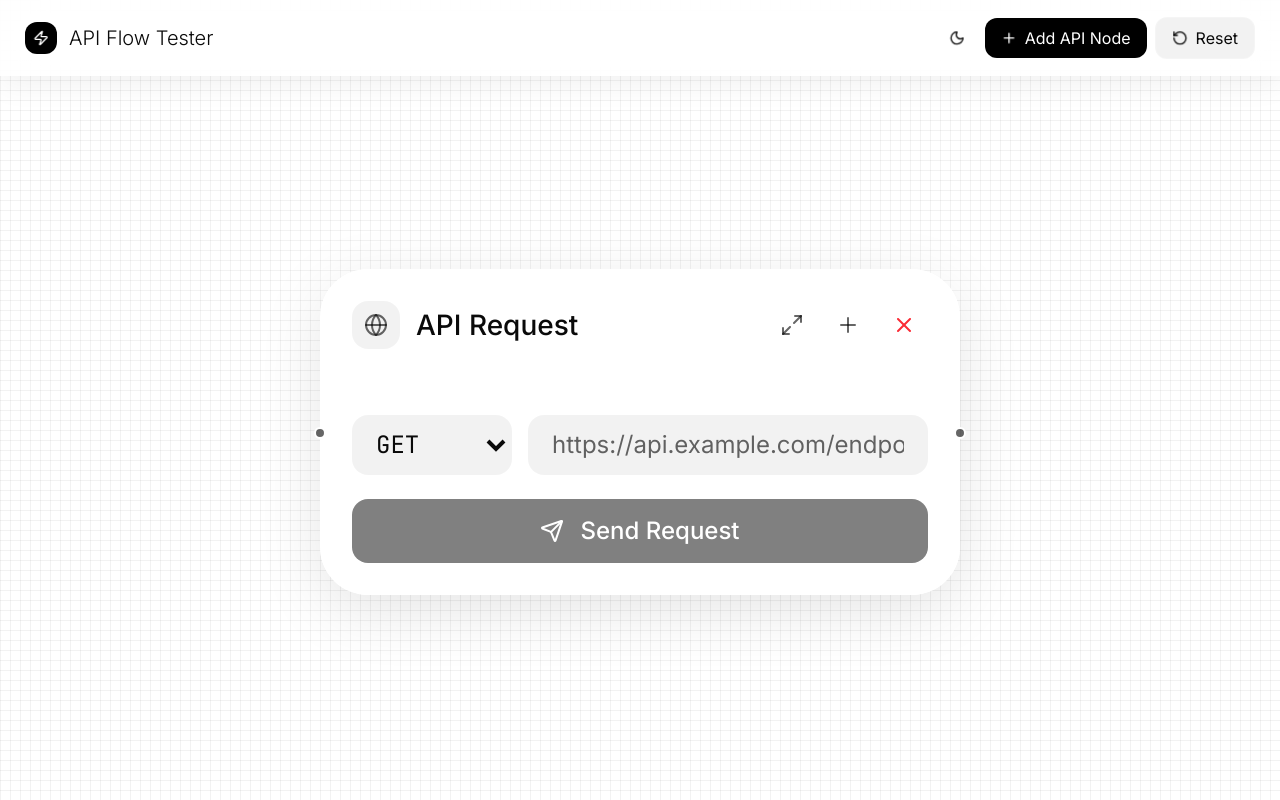
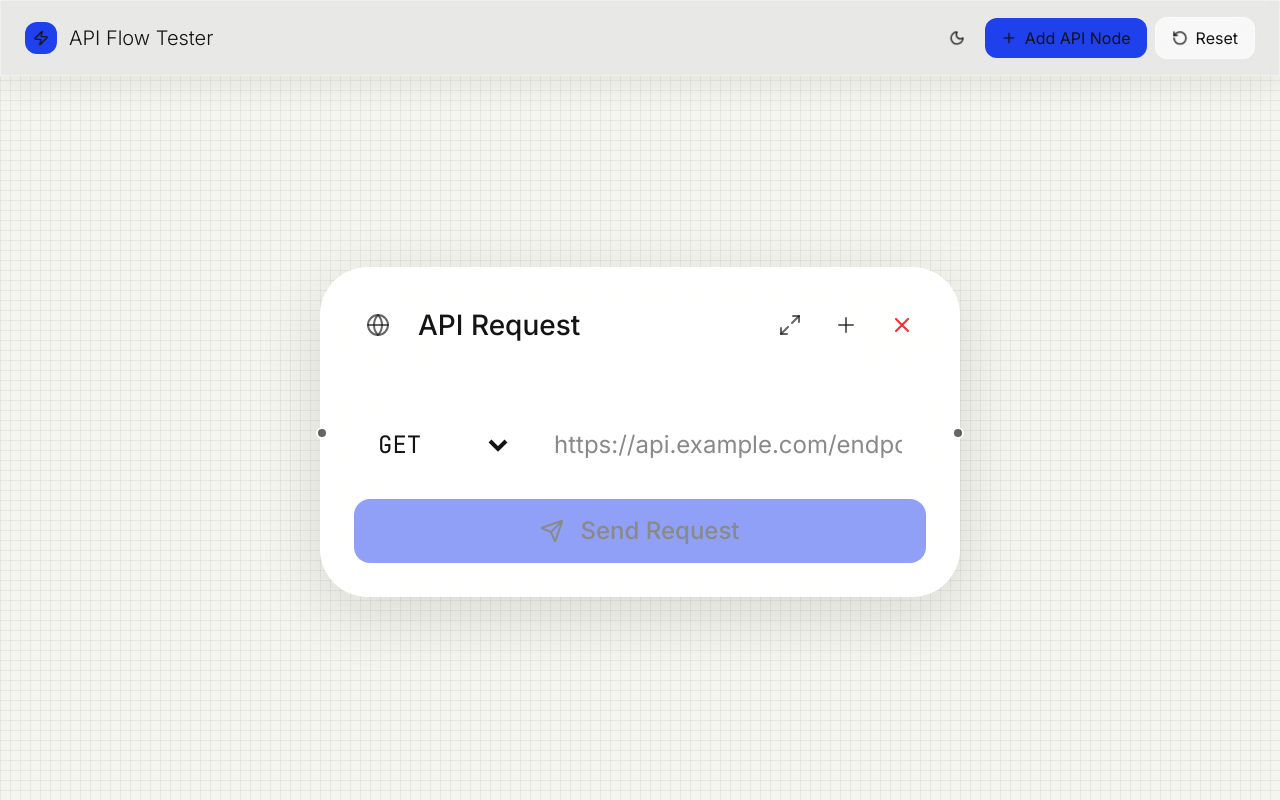
Before and after one commit to patelnilay251/api-tester, a Next.js app: page / in a window 1280 px wide. Built offline with nearby package versions, Linux system fonts and the light colour scheme; a web font is replaced by a local one.

Commit message:
"color palatte"

```diff
--- a/src/app/globals.css
+++ b/src/app/globals.css
@@ -1,53 +1,71 @@
 @import "tailwindcss";
 
 :root {
+  /* Color palette variables */
+  --color-blue: #1F40ED;
+  --color-black: #141414;
+  --color-beige: #F5F5F0;
+  --color-white: #FFFFFF;
+
   /* Light theme variables */
-  --background: #ffffff;
-  --foreground: #0a0a0a;
-  --glass: rgba(255, 255, 255, 0.85);
-  --glass-border: rgba(255, 255, 255, 0.2);
+  --background: var(--color-beige);
+  --foreground: var(--color-black);
+  --glass: rgba(230, 230, 230, 0.85);
+  --glass-border: rgba(255, 255, 255, 0.3);
   --accent: #f8f9fa;
-  --shadow: 0 8px 32px rgba(0, 0, 0, 0.06);
-  --shadow-lg: 0 20px 64px rgba(0, 0, 0, 0.12);
+  --shadow: 0 8px 32px rgba(20, 20, 20, 0.08);
+  --shadow-lg: 0 20px 64px rgba(20, 20, 20, 0.15);
 
   /* Canvas grid colors */
-  --grid-primary: rgba(0, 0, 0, 0.05);
-  --grid-secondary: rgba(0, 0, 0, 0.03);
-  --grid-accent: rgba(0, 0, 0, 0.08);
+  --grid-primary: rgba(20, 20, 20, 0.06);
+  --grid-secondary: rgba(20, 20, 20, 0.03);
+  --grid-accent: rgba(20, 20, 20, 0.1);
 
   /* Node colors */
   --node-bg: rgba(255, 255, 255, 0.95);
-  --node-border: rgba(255, 255, 255, 0.2);
-  --node-shadow: 0 8px 32px rgba(0, 0, 0, 0.1);
-  --node-header-bg: rgba(255, 255, 255, 0.1);
-  --node-input-bg: rgba(0, 0, 0, 0.05);
-  --node-text: #0a0a0a;
-  --node-text-muted: rgba(0, 0, 0, 0.6);
+  --node-border: rgba(255, 255, 255, 0.4);
+  --node-shadow: 0 8px 32px rgba(20, 20, 20, 0.12);
+  --node-header-bg: rgba(255, 255, 255, 0.2);
+  --node-input-bg: rgba(255, 255, 255, 0.6);
+  --node-text: var(--color-black);
+  --node-text-muted: rgba(20, 20, 20, 0.65);
+
+  /* Button colors */
+  --button-primary-bg: var(--color-blue);
+  --button-primary-text: var(--color-black);
+  --button-secondary-bg: rgba(255, 255, 255, 0.7);
+  --button-secondary-text: var(--color-black);
 }
 
 .dark {
   /* Dark theme variables */
-  --background: #0a0a0a;
-  --foreground: #ffffff;
+  --background: var(--color-black);
+  --foreground: var(--color-white);
   --glass: rgba(20, 20, 20, 0.85);
-  --glass-border: rgba(255, 255, 255, 0.1);
+  --glass-border: rgba(255, 255, 255, 0.15);
   --accent: #1a1a1a;
-  --shadow: 0 8px 32px rgba(0, 0, 0, 0.5);
-  --shadow-lg: 0 20px 64px rgba(0, 0, 0, 0.7);
+  --shadow: 0 8px 32px rgba(0, 0, 0, 0.6);
+  --shadow-lg: 0 20px 64px rgba(0, 0, 0, 0.8);
 
   /* Canvas grid colors */
-  --grid-primary: rgba(255, 255, 255, 0.05);
+  --grid-primary: rgba(255, 255, 255, 0.06);
   --grid-secondary: rgba(255, 255, 255, 0.03);
-  --grid-accent: rgba(255, 255, 255, 0.08);
+  --grid-accent: rgba(255, 255, 255, 0.1);
 
   /* Node colors */
   --node-bg: rgba(20, 20, 20, 0.95);
-  --node-border: rgba(255, 255, 255, 0.1);
-  --node-shadow: 0 8px 32px rgba(0, 0, 0, 0.3);
-  --node-header-bg: rgba(255, 255, 255, 0.05);
-  --node-input-bg: rgba(255, 255, 255, 0.05);
-  --node-text: #ffffff;
-  --node-text-muted: rgba(255, 255, 255, 0.6);
+  --node-border: rgba(255, 255, 255, 0.15);
+  --node-shadow: 0 8px 32px rgba(0, 0, 0, 0.4);
+  --node-header-bg: rgba(255, 255, 255, 0.08);
+  --node-input-bg: rgba(255, 255, 255, 0.08);
+  --node-text: var(--color-white);
+  --node-text-muted: rgba(255, 255, 255, 0.65);
+
+  /* Button colors */
+  --button-primary-bg: var(--color-beige);
+  --button-primary-text: var(--color-black);
+  --button-secondary-bg: rgba(255, 255, 255, 0.1);
+  --button-secondary-text: var(--color-white);
 }
 
 @theme inline {
@@ -204,6 +222,36 @@ body {
   transform: translateZ(0);
 }
 
+/* Enhanced glass effects for new color palette */
+.glass-themed {
+  background: var(--node-bg);
+  backdrop-filter: blur(20px);
+  -webkit-backdrop-filter: blur(20px);
+  border: 1px solid var(--node-border);
+  box-shadow: var(--node-shadow);
+  will-change: transform, opacity;
+  transform: translateZ(0);
+}
+
+.dark .glass-themed {
+  background: var(--node-bg);
+  border: 1px solid var(--node-border);
+  box-shadow: var(--node-shadow);
+}
+
+/* Button glass effects */
+.button-glass {
+  backdrop-filter: blur(10px);
+  -webkit-backdrop-filter: blur(10px);
+  transition: all 0.2s cubic-bezier(0.4, 0, 0.2, 1);
+}
+
+.button-glass:hover {
+  backdrop-filter: blur(15px);
+  -webkit-backdrop-filter: blur(15px);
+  transform: translateY(-1px);
+}
+
 /* High performance hover states */
 .hover-scale {
   transition: transform 0.1s cubic-bezier(0.4, 0, 0.2, 1);
--- a/src/app/page.tsx
+++ b/src/app/page.tsx
@@ -328,13 +328,14 @@ export default function Home() {
             <div
               className="w-8 h-8 rounded-xl flex items-center justify-center"
               style={{
-                backgroundColor: theme === 'dark' ? 'white' : 'black'
+                backgroundColor: 'var(--button-primary-bg)',
+                color: 'var(--button-primary-text)'
               }}
             >
               <Zap
                 className="w-4 h-4"
                 style={{
-                  color: theme === 'dark' ? 'black' : 'white'
+                  color: 'var(--button-primary-text)'
                 }}
               />
             </div>
@@ -349,8 +350,9 @@ export default function Home() {
           <div className="flex items-center gap-2">
             <button
               onClick={toggleTheme}
-              className="flex items-center gap-2 px-3 py-2 rounded-xl transition-colors hover:bg-black/5 dark:hover:bg-white/5"
+              className="flex items-center gap-2 px-3 py-2 rounded-xl transition-all hover:bg-black/5 dark:hover:bg-white/5"
               style={{ color: 'var(--node-text)' }}
+              title={`Switch to ${theme === 'dark' ? 'light' : 'dark'} mode`}
             >
               {theme === 'dark' ? (
                 <Sun className="w-4 h-4" />
@@ -360,10 +362,10 @@ export default function Home() {
             </button>
             <button
               onClick={handleAddNewApiNode}
-              className="flex items-center gap-2 px-4 py-2 rounded-xl transition-colors"
+              className="flex items-center gap-2 px-4 py-2 rounded-xl button-glass"
               style={{
-                backgroundColor: theme === 'dark' ? 'white' : 'black',
-                color: theme === 'dark' ? 'black' : 'white'
+                backgroundColor: 'var(--button-primary-bg)',
+                color: 'var(--button-primary-text)'
               }}
             >
               <Plus className="w-4 h-4" />
@@ -371,10 +373,10 @@ export default function Home() {
             </button>
             <button
               onClick={handleReset}
-              className="flex items-center gap-2 px-4 py-2 rounded-xl transition-colors"
+              className="flex items-center gap-2 px-4 py-2 rounded-xl button-glass"
               style={{
-                backgroundColor: 'var(--node-input-bg)',
-                color: 'var(--node-text)',
+                backgroundColor: 'var(--button-secondary-bg)',
+                color: 'var(--button-secondary-text)',
                 border: '1px solid var(--node-border)'
               }}
             >
--- a/src/components/ApiRequestNode.tsx
+++ b/src/components/ApiRequestNode.tsx
@@ -146,7 +146,7 @@ const ApiRequestNode = memo(({ id, data, selected }: ApiRequestNodeProps) => {
         <motion.div
             initial={{ scale: 0.8, opacity: 0 }}
             animate={{ scale: 1, opacity: 1 }}
-            className={`group relative ${isExpanded ? 'w-96' : 'w-80'} node-themed backdrop-blur-xl rounded-3xl ${selected ? 'ring-2' : ''}`}
+            className={`group relative ${isExpanded ? 'w-96' : 'w-80'} glass-themed rounded-3xl ${selected ? 'ring-2' : ''}`}
             style={{
                 background: 'var(--node-bg)',
                 borderColor: 'var(--node-border)',
@@ -344,15 +344,22 @@ const ApiRequestNode = memo(({ id, data, selected }: ApiRequestNodeProps) => {
                     <button
                         type="submit"
                         disabled={loading || !request.url}
-                        className="w-full py-2 px-3 rounded-lg text-xs font-medium disabled:opacity-50 disabled:cursor-not-allowed flex items-center justify-center gap-2"
+                        className="w-full py-2 px-3 rounded-lg text-xs font-medium disabled:opacity-50 disabled:cursor-not-allowed flex items-center justify-center gap-2 button-glass"
                         style={{
-                            backgroundColor: theme === 'dark' ? 'white' : 'black',
-                            color: theme === 'dark' ? 'black' : 'white'
+                            backgroundColor: 'var(--button-primary-bg)',
+                            color: 'var(--button-primary-text)'
                         }}
                     >
                         {loading ? (
                             <>
-                                <div className="w-3 h-3 border border-white/30 border-t-white rounded-full animate-spin" />
+                                <div
+                                    className="w-3 h-3 rounded-full animate-spin"
+                                    style={{
+                                        border: '2px solid',
+                                        borderColor: 'var(--button-primary-text)',
+                                        borderTopColor: 'transparent'
+                                    }}
+                                />
                                 Sending...
                             </>
                         ) : (
--- a/src/components/ResponseNode.tsx
+++ b/src/components/ResponseNode.tsx
@@ -101,7 +101,7 @@ const ResponseNode = memo(({ id, data, selected }: ResponseNodeProps) => {
         <motion.div
             initial={{ scale: 0.8, opacity: 0 }}
             animate={{ scale: 1, opacity: 1 }}
-            className={`group w-72 node-themed backdrop-blur-xl rounded-3xl ${selected ? 'ring-2' : ''}`}
+            className={`group w-72 glass-themed rounded-3xl ${selected ? 'ring-2' : ''}`}
             style={{
                 background: 'var(--node-bg)',
                 borderColor: 'var(--node-border)',
```
